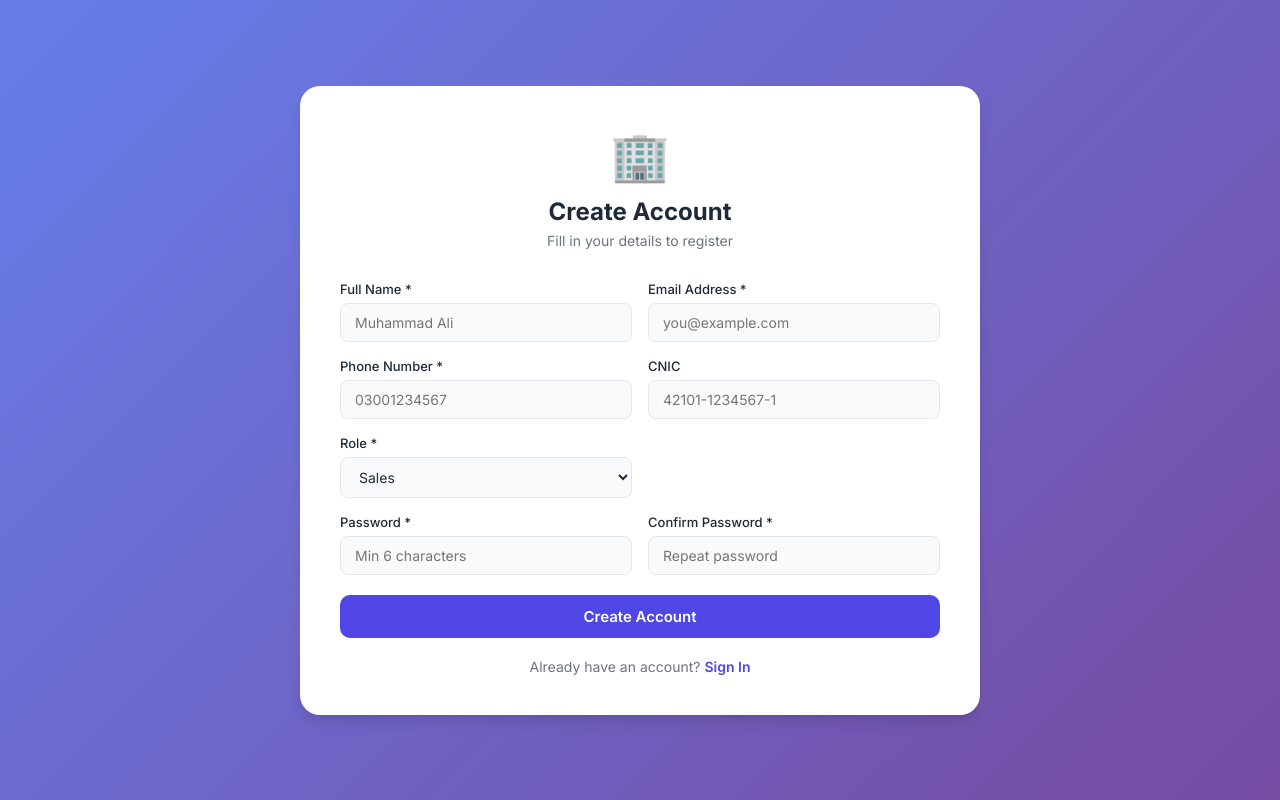
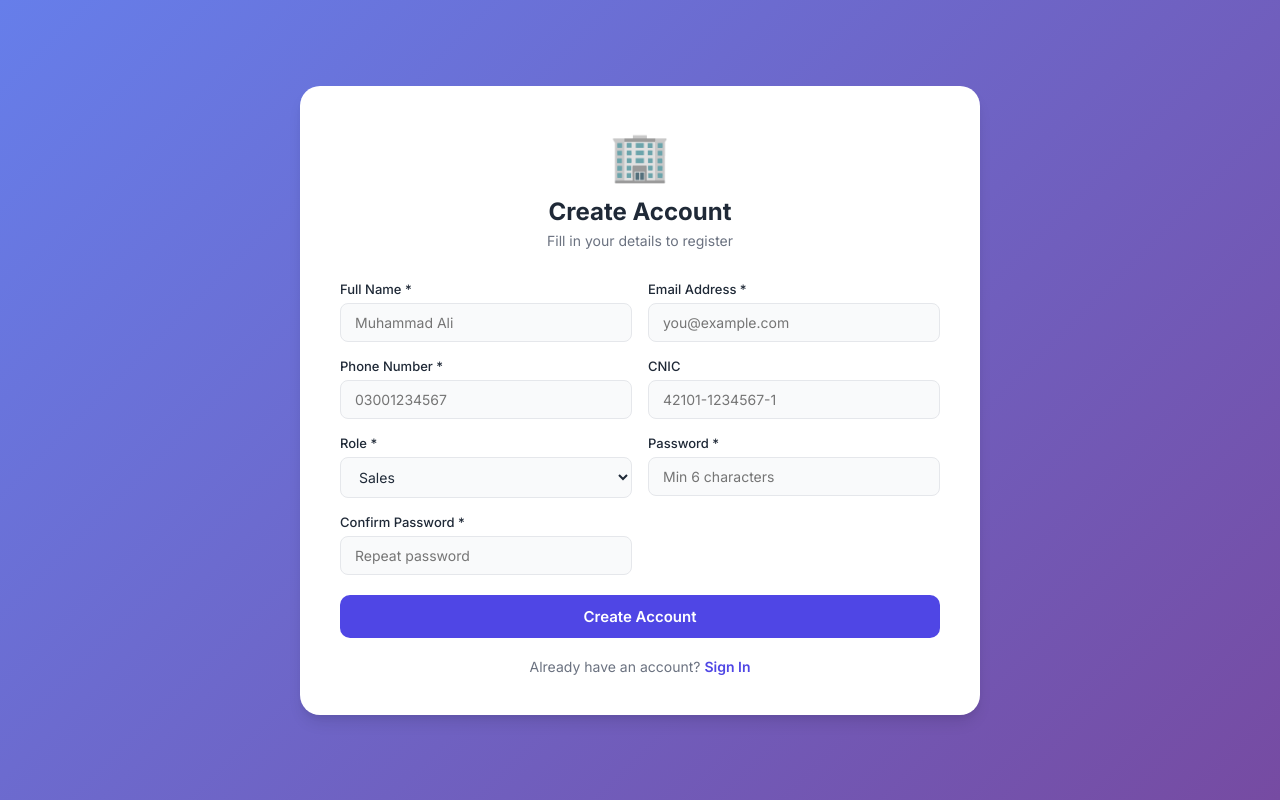
Before and after one commit to TechWithAyaan/attendance-panel, a React (Vite) app: page /signup in a window 1280 px wide. Built offline with nearby package versions, Linux system fonts and the light colour scheme; no server answers.

Commit message:
fix signup layout role paired with password

```diff
--- a/src/pages/Signup.jsx
+++ b/src/pages/Signup.jsx
@@ -95,12 +95,12 @@ export default function Signup() {
                 <option value="admin">Admin</option>
               </select>
             </div>
-          </div>
-          <div className="form-row">
             <div className="form-group">
               <label>Password *</label>
               <input type="password" placeholder="Min 6 characters" value={form.password} onChange={set("password")} required />
             </div>
+          </div>
+          <div className="form-row">
             <div className="form-group">
               <label>Confirm Password *</label>
               <input type="password" placeholder="Repeat password" value={form.confirm} onChange={set("confirm")} required />
```
